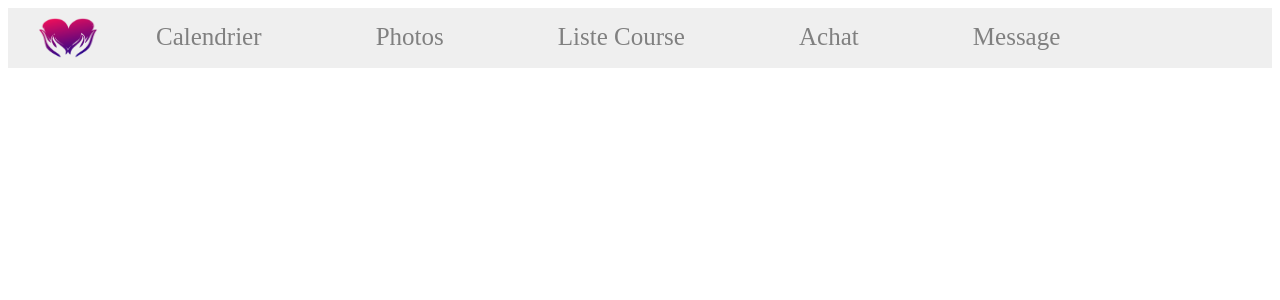
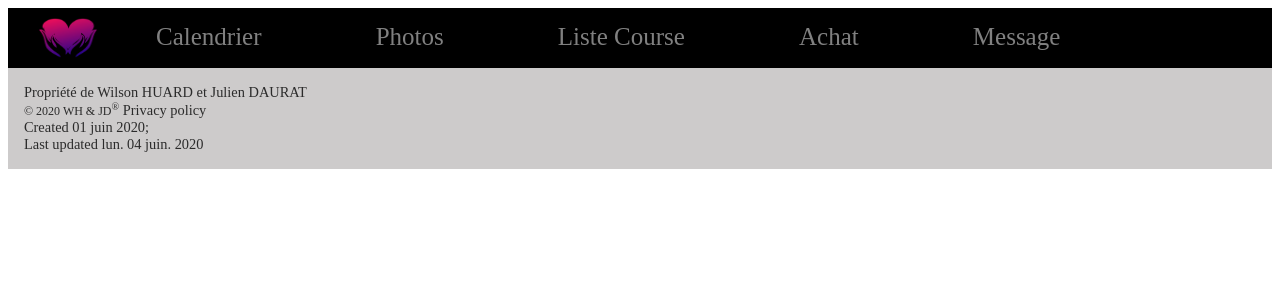
Before and after one commit to JuSon78/JuSon78.github.io, a PHP site: page /Pages/Calendrier.html in a window 1280 px wide. Shown: the top 300 px of the page. Run offline with PHP 8.4, Linux system fonts and the light colour scheme.

Commit message:
Footer Calendrier

```diff
--- a/Pages/Calendrier.html
+++ b/Pages/Calendrier.html
@@ -35,5 +35,21 @@
     </header>
 
 
+        <!--Information en bas-->
+        <footer>
+            <div id="footer">
+                <div>
+                    Propriété de Wilson HUARD et Julien DAURAT<br>
+                    <small>
+                        © 2020
+                        <a><abbr >WH & JD</abbr><sup>®</sup></a></small>
+                    Privacy policy <br>
+                    Created 01 juin 2020;<br>
+                    Last updated lun. 04 juin. 2020
+                </div>
+            </div>
+        </footer>
+
+
     </body>
 </html>
--- a/Style/Header_Footer.css
+++ b/Style/Header_Footer.css
@@ -1,5 +1,5 @@
 #Bande {
-    background-color: #efefef;
+    background-color: black;
     border-color: #dfdfdf;
     width: 100%;
     height: 60px;
@@ -36,9 +36,6 @@
     border-color: #696969 #696969;
     padding: 5px;
 }
-
-footer {
-    margin-top: 3%; }
 #footer {
     column-span: all;
     clear: both;
```
